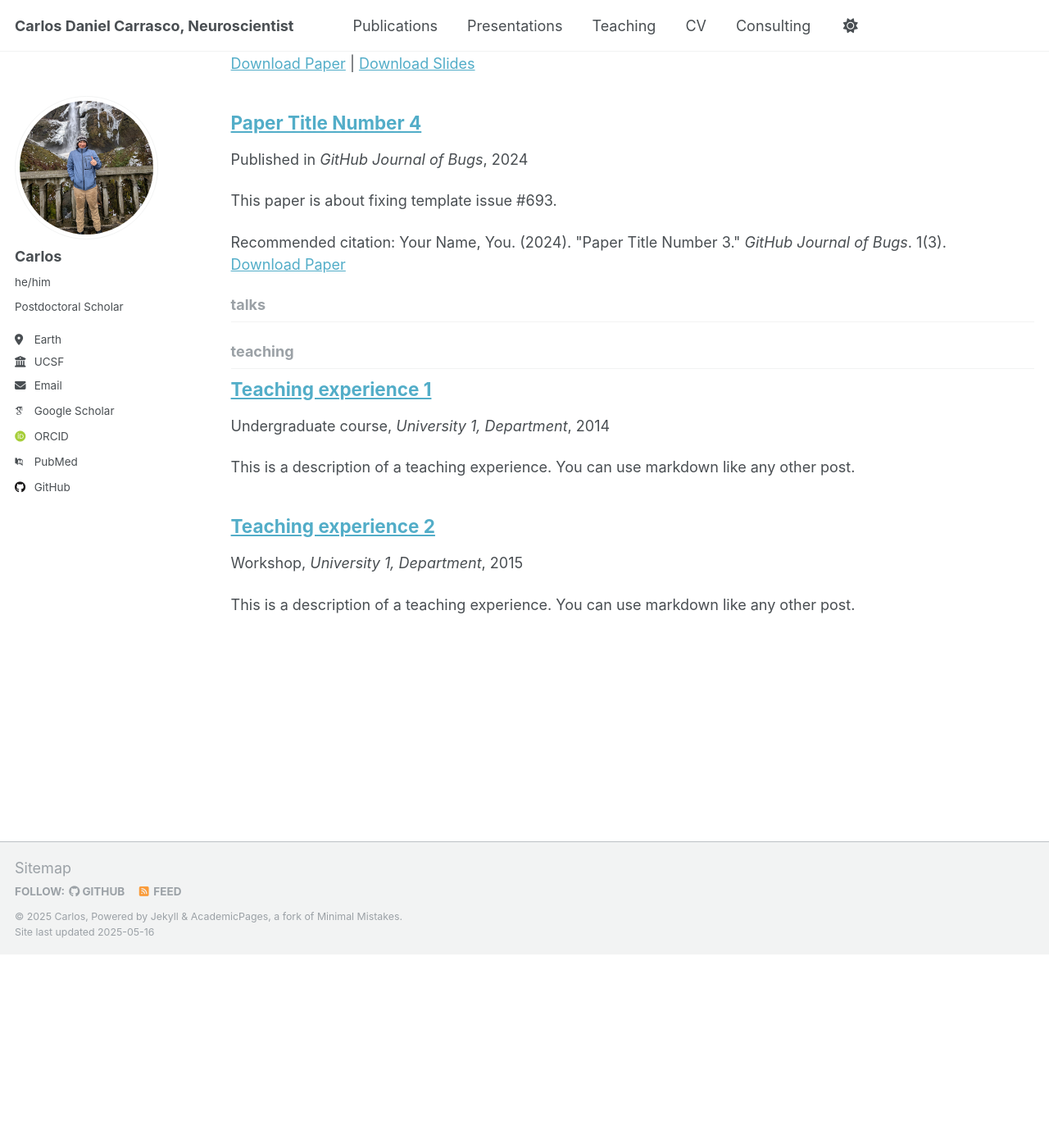
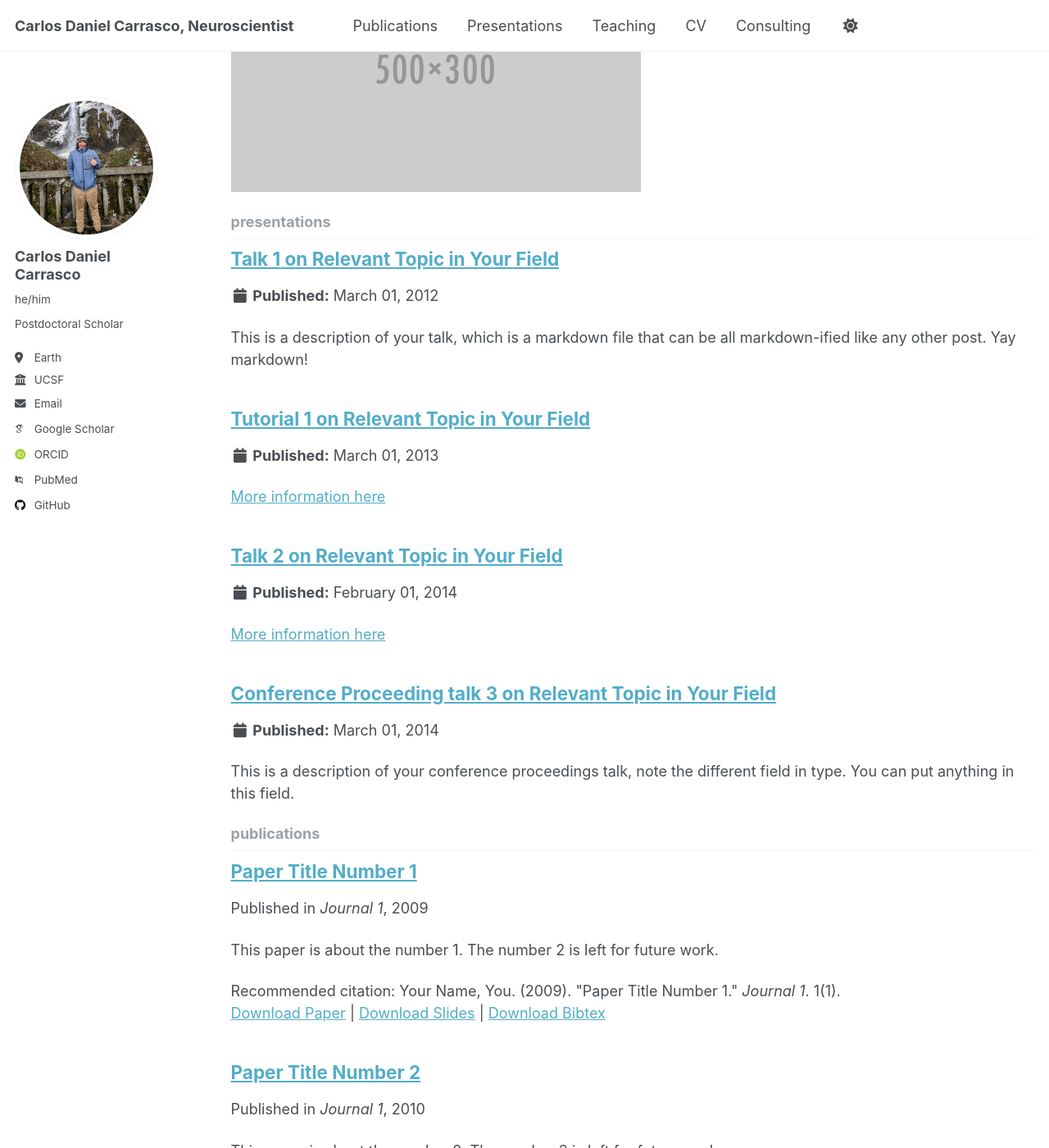
Before and after one commit to mojorisin24/mojorisin24.github.io, a Jekyll site: the page built from _pages/collection-archive.html, in a window 1280 px wide and 1400 px high, scrolled down 851 px. Shown: the whole window at 82% size. Built offline with Jekyll 4.4.1, drawn with Linux system fonts in a browser that asks for light colours; some web fonts are replaced; before the commit the page ends 2015 px from its top, so only the background shows below that; part of the change alters nothing that is shown; some of the changed text lies outside the part shown.

```diff
--- a/_config.yml
+++ b/_config.yml
@@ -23,7 +23,7 @@ repository               : "academicpages/academicpages.github.io"
 author:
   # Biographic information
   avatar           : "profile.png"
-  name             : "Carlos"
+  name             : "Carlos Daniel Carrasco"
   pronouns         : "he/him"
   bio              : "Postdoctoral Scholar"
   location         : "Earth"
@@ -220,10 +220,10 @@ collections:
   publications:
     output: true
     permalink: /:collection/:path/
-  portfolio:
+  consulting:
     output: true
     permalink: /:collection/:path/
-  talks:
+  presentations:
     output: true
     permalink: /:collection/:path/
 
```
